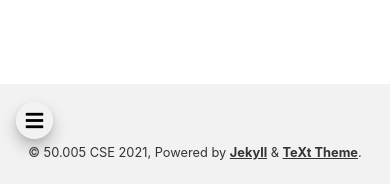
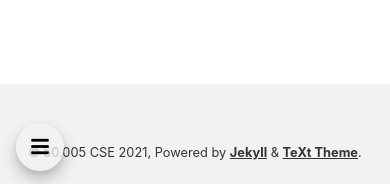
Before and after one commit to natalieagus/50005-2023, a Jekyll site: the page built from _ns_labs/overview.md, in a window 390 px wide. Shown: the part 713-897 px from the top of the page. Built offline with Jekyll 4.4.1, drawn with Linux system fonts in a browser that asks for light colours; nearby versions of some CDN libraries.

Commit message:
style: fix hamburger position

```diff
--- a/_sass/layout/_page.scss
+++ b/_sass/layout/_page.scss
@@ -89,6 +89,10 @@ html,
 }
 .sidebar-button {
   @include clickable($text-color-d, rgba($main-color-3, .75));
+  position: fixed;
+  bottom: 1rem !important;
+  width: 3rem !important;
+  height: 3rem !important;
 }
 
 .page__mask {
--- a/assets/chatbase.js
+++ b/assets/chatbase.js
@@ -20,7 +20,7 @@ chatButton.style.borderRadius = CHAT_BUTTON_RADIUS + "px";
 chatButton.style.backgroundColor = CHAT_BUTTON_BACKGROUND_COLOR;
 chatButton.style.boxShadow = "0 4px 8px 0 rgba(0, 0, 0, 0.2)";
 chatButton.style.cursor = "pointer";
-chatButton.style.zIndex = 999999998;
+chatButton.style.zIndex = 2;
 chatButton.style.transition = "all .2s ease-in-out";
 
 const messageBubbles = document.createElement("div");
```
